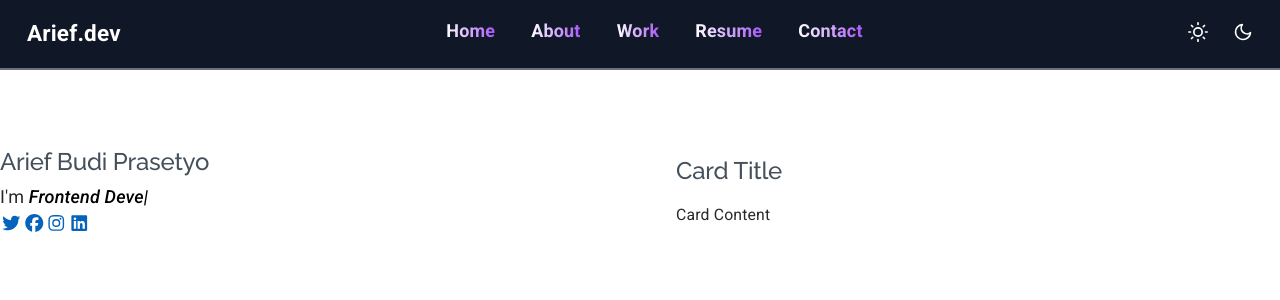
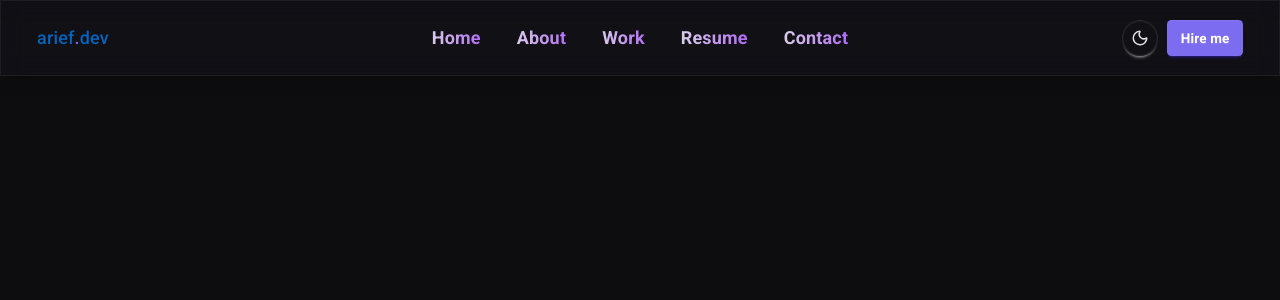
Before and after one commit to AriefPrasetyo911/AriefPrasetyo911.github.io, a React (Vite) app: page / in a window 1280 px wide. Shown: the top 300 px of the page. Built offline with nearby package versions, Linux system fonts and the light colour scheme.

Commit message:
fix: resolve theme toggle background, contrast on nav links, and app bg variable syntax

```diff
--- a/package.json
+++ b/package.json
@@ -20,8 +20,8 @@
     "i18next-browser-languagedetector": "^8.2.1",
     "lucide": "^1.3.0",
     "lucide-react": "^1.17.0",
-    "react": "^19.2.6",
-    "react-dom": "^19.2.6",
+    "react": "^19.2.7",
+    "react-dom": "^19.2.7",
     "react-i18next": "^17.0.8",
     "react-router-dom": "^7.17.0",
     "react-typed": "^2.0.12",
--- a/src/App.tsx
+++ b/src/App.tsx
@@ -4,18 +4,19 @@ import "./i18n/locales/index";
 import { NavigationMenu } from "./components/NavigationMenu";
 import { BrowserRouter } from "react-router-dom";
 import HeroComponent from "./components/HeroComponent";
+import { useState } from "react";
 // import { MenuComponent } from "./components/MenuComponent";
 // import HeroComponent from "./components/HeroComponent";
 // import { AboutComponent } from "./components/AboutComponent";
 
 function App() {
-  // const [count, setCount] = useState(0);
+  const [isLight, setIsLight] = useState(false);
 
   return (
     <BrowserRouter>
-      <div className="index-page">
-        <NavigationMenu />
-        <HeroComponent />
+      <div className={`index-page min-h-screen transition-colors duration-500 ${isLight ? 'light' : ''}`} style={{ backgroundColor: 'var(--bg)' }}>
+        <NavigationMenu themeToggle={setIsLight} theme={isLight} />
+        {/* <HeroComponent /> */}
         {/* <MenuComponent />
         <main className="main">
           <HeroComponent />
--- a/src/components/NavigationMenu.tsx
+++ b/src/components/NavigationMenu.tsx
@@ -1,61 +1,107 @@
-import { Link } from 'react-router-dom'
+import { Moon, Sun } from 'lucide-react';
+// import { Link } from 'react-router-dom'
 
-export const NavigationMenu = () => {
+export const NavigationMenu = ({ themeToggle, theme }: {
+    themeToggle: (theme: boolean) => void;
+    theme: boolean;
+}) => {
+    const toggleTheme = () => {
+        themeToggle(!theme);
+    };
+
+    const handleHireMe = () => alert('Hire me clicked!');
+
     return (
-        <nav className="px-6 py-4 bg-gray-900 text-white flex justify-between border-b-2 border-gray-500">
-            <div>
-                <span className="text-xl font-bold">Arief.dev</span>
+        // <nav className="px-6 py-4 bg-gray-900 text-white flex justify-between border-b-2 border-gray-500">
+        //     <div>
+        //         <span className="text-xl font-bold">Arief.dev</span>
+        //     </div>
+        //     <div>
+        //         <ul className="flex">
+        //             <li className="mx-4">
+        //                 <Link to={'/'} className='nav-link'>Home</Link>
+        //             </li>
+        //             <li className="mx-4">
+        //                 <Link to={'about'} className='nav-link'>About</Link>
+        //             </li>
+        //             <li className="mx-4">
+        //                 <Link to={'work'} className='nav-link'>Work</Link>
+        //             </li>
+        //             <li className="mx-4">
+        //                 <Link to={'resume'} className='nav-link'>Resume</Link>
+        //             </li>
+        //             <li className="mx-4">
+        //                 <Link to={'contact'} className='nav-link'>Contact</Link>
+        //             </li>
+        //         </ul>
+        //     </div>
+        //     <div>
+        //         <label className="flex cursor-pointer gap-2 items-center">
+        //             <svg
+        //                 xmlns="http://www.w3.org/2000/svg"
+        //                 width="20"
+        //                 height="20"
+        //                 viewBox="0 0 24 24"
+        //                 fill="none"
+        //                 stroke="currentColor"
+        //                 strokeWidth="2"
+        //                 strokeLinecap="round"
+        //                 strokeLinejoin="round">
+        //                 <circle cx="12" cy="12" r="5" />
+        //                 <path
+        //                     d="M12 1v2M12 21v2M4.2 4.2l1.4 1.4M18.4 18.4l1.4 1.4M1 12h2M21 12h2M4.2 19.8l1.4-1.4M18.4 5.6l1.4-1.4" />
+        //             </svg>
+        //             <input type="checkbox" value="synthwave" className="toggle theme-controller" />
+        //             <svg
+        //                 xmlns="http://www.w3.org/2000/svg"
+        //                 width="20"
+        //                 height="20"
+        //                 viewBox="0 0 24 24"
+        //                 fill="none"
+        //                 stroke="currentColor"
+        //                 strokeWidth="2"
+        //                 strokeLinecap="round"
+        //                 strokeLinejoin="round">
+        //                 <path d="M21 12.79A9 9 0 1 1 11.21 3 7 7 0 0 0 21 12.79z"></path>
+        //             </svg>
+        //         </label>
+        //     </div>
+        // </nav>
+        <div className="sticky top-0 z-10 glass-card shadow-lg">
+            <div className='navbar max-w-7xl mx-auto px-4 sm:px-6 lg:px-8'>
+                <div className='navbar-start'>
+                    <a className="text-base font-medium text-(--text)">
+                        arief<span className="text-(--accent)">.</span>dev
+                    </a>
                 </div>
-            <div>
-                <ul className="flex">
-                    <li className="mx-4">
-                        <Link to={'/'} className='nav-link'>Home</Link>
+                <div className='navbar-center hidden lg:flex'>
+                    <ul className='menu menu-horizontal px-1 text-xs text-(--text3) gap-2'>
+                        <li>
+                            <a className='nav-link' href='home'>Home</a>
                         </li>
-                    <li className="mx-4">
-                        <Link to={'about'} className='nav-link'>About</Link>
+                        <li>
+                            <a className='nav-link' href='about'>About</a>
                         </li>
-                    <li className="mx-4">
-                        <Link to={'work'} className='nav-link'>Work</Link>
+                        <li>
+                            <a className='nav-link' href='work'>Work</a>
                         </li>
-                    <li className="mx-4">
-                        <Link to={'resume'} className='nav-link'>Resume</Link>
+                        <li>
+                            <a className='nav-link' href='resume'>Resume</a>
                         </li>
-                    <li className="mx-4">
-                        <Link to={'contact'} className='nav-link'>Contact</Link>
+                        <li>
+                            <a className='nav-link' href='contact'>Contact</a>
                         </li>
                     </ul>
                 </div>
-            <div>
-                <label className="flex cursor-pointer gap-2 items-center">
-                    <svg
-                        xmlns="http://www.w3.org/2000/svg"
-                        width="20"
-                        height="20"
-                        viewBox="0 0 24 24"
-                        fill="none"
-                        stroke="currentColor"
-                        strokeWidth="2"
-                        strokeLinecap="round"
-                        strokeLinejoin="round">
-                        <circle cx="12" cy="12" r="5" />
-                        <path
-                            d="M12 1v2M12 21v2M4.2 4.2l1.4 1.4M18.4 18.4l1.4 1.4M1 12h2M21 12h2M4.2 19.8l1.4-1.4M18.4 5.6l1.4-1.4" />
-                    </svg>
-                    <input type="checkbox" value="synthwave" className="toggle theme-controller" />
-                    <svg
-                        xmlns="http://www.w3.org/2000/svg"
-                        width="20"
-                        height="20"
-                        viewBox="0 0 24 24"
-                        fill="none"
-                        stroke="currentColor"
-                        strokeWidth="2"
-                        strokeLinecap="round"
-                        strokeLinejoin="round">
-                        <path d="M21 12.79A9 9 0 1 1 11.21 3 7 7 0 0 0 21 12.79z"></path>
-                    </svg>
-                </label>
+                <div className='navbar-end gap-2'>
+                    <button className={`btn btn-circle btn-sm border border-(--border) bg-transparent text-(--text) ${theme ? 'hover:bg-black/5' : 'hover:bg-white/10'}`} onClick={toggleTheme}>
+                        {theme ? <Sun size={18} /> : <Moon size={18} />}
+                    </button>
+                    <button className="btn btn-primary btn-sm text-white border-0" style={{ backgroundColor: 'var(--accent)' }} onClick={handleHireMe}>
+                        Hire me
+                    </button>
                 </div>
-        </nav>
+            </div>
+        </div>
     )
 }
--- a/src/styles/App.css
+++ b/src/styles/App.css
@@ -1,5 +1,5 @@
 /* App styles */
-
+/*
 .counter {
   font-size: 16px;
   padding: 5px 10px;
@@ -186,7 +186,7 @@
     right: 0;
     border-right-color: var(--border);
   }
-}
+} */
 
 /* .nav-link {
   text-decoration: none;
@@ -211,13 +211,117 @@
 }
  */
 
+@import "tailwindcss";
+@plugin "daisyui";
+
+/* Variabel tema custom untuk glassmorphism */
+:root {
+  --bg: #0d0d0f;
+  --bg2: #13131a;
+  --bg3: #1a1a24;
+  --border: #2a2a2e;
+  --border2: #3a3a42;
+  --text: #e2e2e6;
+  --text2: #888;
+  --text3: #555;
+  --accent: #7c6cf0;
+  --accent2: #9febc8;
+  --glass-bg: rgba(19, 19, 26, 0.6);
+  --glass-border: rgba(255, 255, 255, 0.06);
+}
+
+.light {
+  --bg: #f5f5f7;
+  --bg2: #ffffff;
+  --bg3: #ebebef;
+  --border: #e0e0e8;
+  --border2: #c8c8d8;
+  --text: #1a1a2e;
+  --text2: #666;
+  --text3: #999;
+  --glass-bg: rgba(255, 255, 255, 0.55);
+  --glass-border: rgba(0, 0, 0, 0.08);
+}
+
+body {
+  background-color: var(--bg);
+  font-family: system-ui, -apple-system, 'Segoe UI', Roboto, sans-serif;
+  transition: background-color 0.3s, color 0.3s;
+}
+
+/* Custom styles untuk glassmorphism dan efek tambahan */
+.glass-card {
+  background: var(--glass-bg);
+  backdrop-filter: blur(12px);
+  border: 0.5px solid var(--glass-border);
+}
+
+.cursor-blink {
+  display: inline-block;
+  width: 2px;
+  height: 32px;
+  background: var(--accent);
+  vertical-align: middle;
+  margin-left: 2px;
+  animation: blink 1s step-end infinite;
+}
+
+@keyframes blink {
+
+  0%,
+  100% {
+    opacity: 1;
+  }
+
+  50% {
+    opacity: 0;
+  }
+}
+
+.pulse-dot {
+  animation: pulse 2s ease-in-out infinite;
+}
+
+@keyframes pulse {
+
+  0%,
+  100% {
+    opacity: 1;
+    transform: scale(1);
+  }
+
+  50% {
+    opacity: 0.5;
+    transform: scale(0.8);
+  }
+}
+
+.reveal {
+  opacity: 0;
+  transform: translateY(16px);
+  transition: opacity 0.45s ease, transform 0.45s ease;
+}
+
+.reveal.visible {
+  opacity: 1;
+  transform: translateY(0);
+}
+
+/* Mengoverride warna DaisyUI agar sesuai tema */
+[data-theme="light"] .btn-primary,
+.light .btn-primary {
+  background-color: var(--accent);
+  border-color: var(--accent);
+}
+
 .nav-link {
-  background: linear-gradient(90deg, #ffffff, #a855f7, #06b6d4, #ffffff);
+  background: linear-gradient(90deg, var(--text), #a855f7, #06b6d4, var(--text));
   background-size: 300% auto;
   -webkit-background-clip: text;
   -webkit-text-fill-color: transparent;
   background-clip: text;
   font-weight: 700;
+  font-size: 18px;
 }
 
 .nav-link:hover {
```
Also changed, not shown: 1 other file (tests, documents, lock files or other folders). Lines whose indentation alone changed are shown as unchanged.
